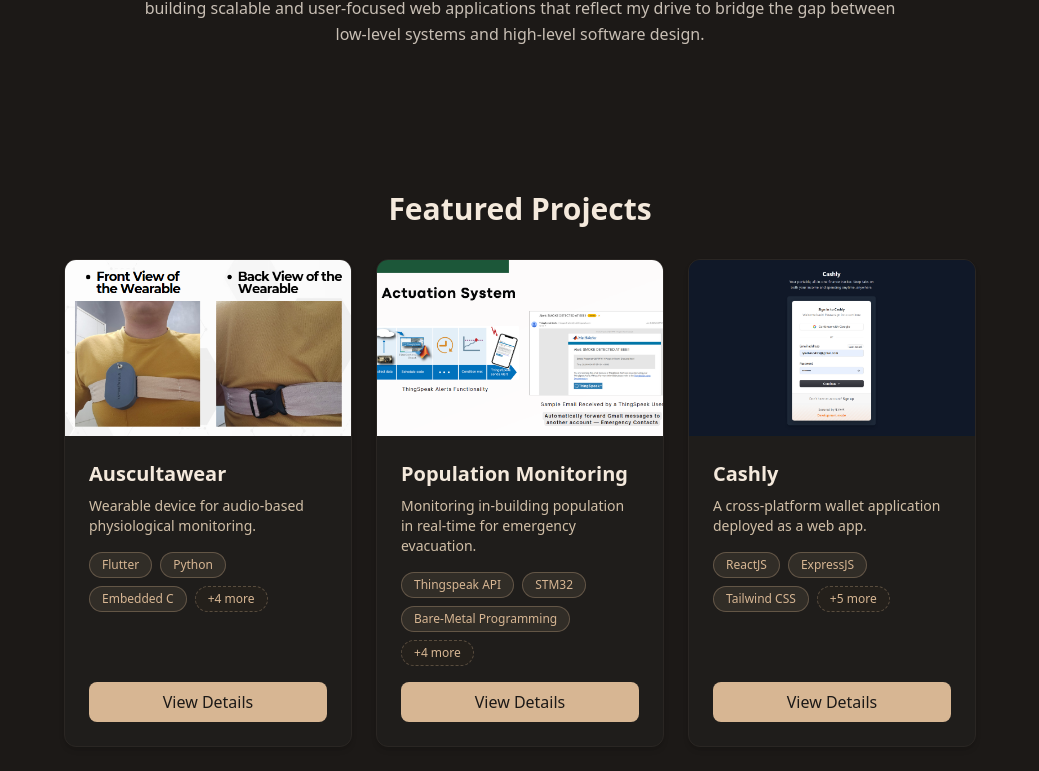
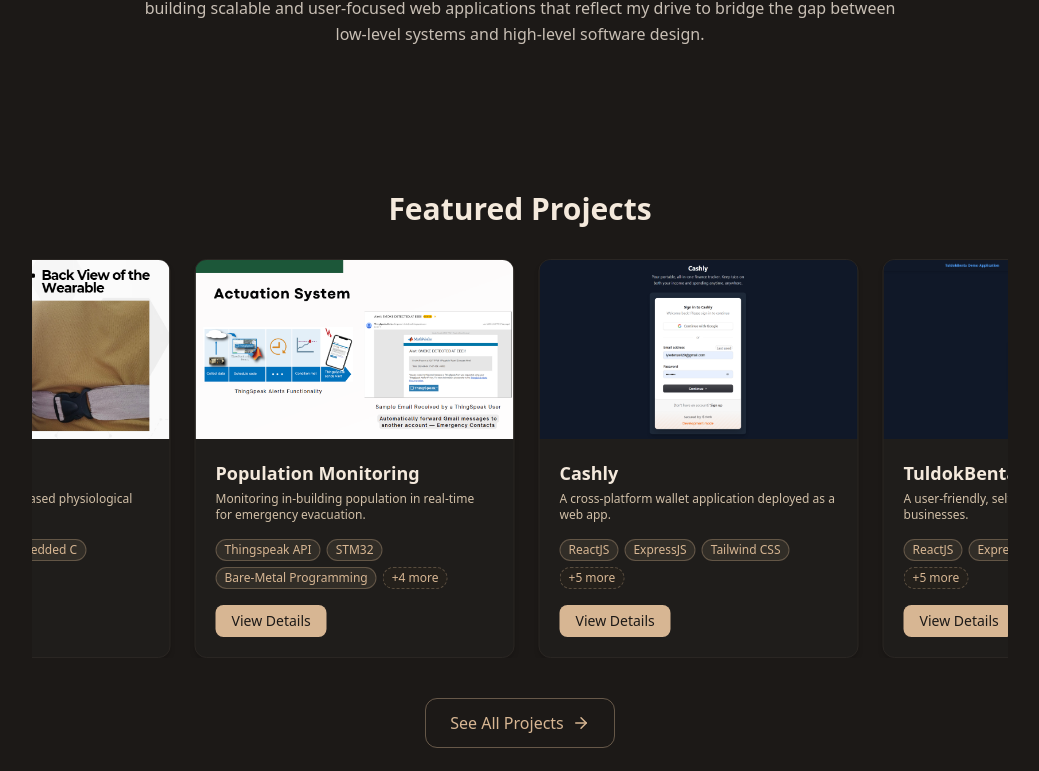
Before and after one commit to lyle0129/lyle-trillanes-portfolio, a React (Vite) app in the folder trillanes-lyle/: page / in a window 1280 px wide. Shown: the part 713-1484 px from the top of the page, without its empty margins (120-1159 px from the left). Built offline with nearby package versions, Linux system fonts and the light colour scheme.

Commit message:
Carousel on Projects

```diff
--- a/trillanes-lyle/src/components/Projects.jsx
+++ b/trillanes-lyle/src/components/Projects.jsx
@@ -1,8 +1,89 @@
-import { useState, useEffect } from "react";
+import { useState, useEffect, useRef } from "react";
 import { Link } from "react-router-dom";
 import projects from "./data/ProjectsData";
 import { X, FileText, Github, ExternalLink, ArrowRight } from "lucide-react";
 import { motion } from "framer-motion";
+
+// Infinite auto-scroll carousel for featured projects
+function FeaturedCarousel({ items, onSelect }) {
+  const trackRef = useRef(null);
+  const animRef = useRef(null);
+  const posRef = useRef(0);
+  const pausedRef = useRef(false);
+  const SPEED = 0.5; // px per frame
+
+  useEffect(() => {
+    const track = trackRef.current;
+    if (!track) return;
+
+    const raf = requestAnimationFrame(() => {
+      const halfWidth = track.scrollWidth / 2;
+
+      const step = () => {
+        if (!pausedRef.current) {
+          posRef.current += SPEED;
+          if (posRef.current >= halfWidth) posRef.current = 0;
+          track.style.transform = `translateX(-${posRef.current}px)`;
+        }
+        animRef.current = requestAnimationFrame(step);
+      };
+      animRef.current = requestAnimationFrame(step);
+    });
+
+    return () => {
+      cancelAnimationFrame(raf);
+      cancelAnimationFrame(animRef.current);
+    };
+  }, [items]);
+
+  const looped = [...items, ...items];
+
+  return (
+    <div
+      className="overflow-hidden w-full"
+      onMouseEnter={() => (pausedRef.current = true)}
+      onMouseLeave={() => (pausedRef.current = false)}
+    >
+      <div ref={trackRef} className="flex gap-6 w-max">
+        {looped.map((project, i) => (
+          <div
+            key={i}
+            onClick={() => onSelect(project)}
+            className="w-80 flex-shrink-0 bg-[#fdf8f3] dark:bg-[#1f1d1b] rounded-xl shadow-md border border-[#d9c8b4] dark:border-[#2a2623] flex flex-col overflow-hidden cursor-pointer hover:shadow-lg hover:-translate-y-1 transition-transform duration-200"
+          >
+            {project.thumbnail && (
+              <div className="w-full aspect-video overflow-hidden">
+                <img src={project.thumbnail} alt={project.title} className="w-full h-full object-cover" />
+              </div>
+            )}
+            <div className="p-5 flex flex-col flex-1">
+              <h3 className="text-lg font-semibold mb-1 text-[#3e2f1c] dark:text-[#f4e9dc]">{project.title}</h3>
+              <p className="text-xs text-[#6b4b2f] dark:text-[#d1bfa7] mb-4 line-clamp-2">{project.description}</p>
+              <div className="flex flex-wrap gap-1.5 mb-4">
+                {project.technologies?.slice(0, 3).map((tech, idx) => (
+                  <span key={idx} className="px-2 py-0.5 text-xs rounded-full bg-[#8b5e34]/10 dark:bg-[#d7b693]/10 text-[#8b5e34] dark:text-[#d7b693] border border-[#8b5e34]/30 dark:border-[#d7b693]/30">
+                    {tech}
+                  </span>
+                ))}
+                {project.technologies?.length > 3 && (
+                  <span className="px-2 py-0.5 text-xs rounded-full bg-[#8b5e34]/5 text-[#8b5e34] dark:text-[#d7b693] border border-dashed border-[#8b5e34]/30 dark:border-[#d7b693]/30">
+                    +{project.technologies.length - 3} more
+                  </span>
+                )}
+              </div>
+              <button
+                onClick={(e) => { e.stopPropagation(); onSelect(project); }}
+                className="mt-auto self-start bg-[#8b5e34] hover:bg-[#704a29] dark:bg-[#d7b693] dark:hover:bg-[#c2a67e] text-white dark:text-[#1c1917] px-4 py-1.5 text-sm rounded-lg transition-colors"
+              >
+                View Details
+              </button>
+            </div>
+          </div>
+        ))}
+      </div>
+    </div>
+  );
+}
 
 export default function Projects({ showAll = false }) {
   const [selectedProject, setSelectedProject] = useState(null);
@@ -10,100 +91,74 @@ export default function Projects({ showAll = false }) {
 
   const displayedProjects = showAll ? projects : projects.filter((p) => p.featured);
 
-  // Prevent body scroll when modal is open
   useEffect(() => {
-    if (selectedProject || selectedImage) {
-      document.body.style.overflow = "hidden";
-    } else {
-      document.body.style.overflow = "";
-    }
+    document.body.style.overflow = selectedProject || selectedImage ? "hidden" : "";
   }, [selectedProject, selectedImage]);
 
-  // Close modal on Escape key press
-  // Close modal on Escape key press or browser Back button
   useEffect(() => {
     const handleKeyDown = (e) => {
       if (e.key === "Escape") {
         setSelectedProject(null);
         setSelectedImage(null);
-        // Restore history if modal was opened
-        if (window.history.state?.modalOpen) {
-          window.history.back();
-        }
+        if (window.history.state?.modalOpen) window.history.back();
       }
     };
-
     const handlePopState = () => {
-      // When user presses the back button
       if (selectedProject || selectedImage) {
         setSelectedProject(null);
         setSelectedImage(null);
       }
     };
-
-    // When modal opens, push a new state so Back closes it
     if (selectedProject || selectedImage) {
       window.history.pushState({ modalOpen: true }, "");
     }
-
     window.addEventListener("keydown", handleKeyDown);
     window.addEventListener("popstate", handlePopState);
-
     return () => {
       window.removeEventListener("keydown", handleKeyDown);
       window.removeEventListener("popstate", handlePopState);
     };
   }, [selectedProject, selectedImage]);
 
+  return (
+    <section id="projects" className="py-16">
+      <h2 className="text-3xl font-bold mb-8 text-center px-4 sm:px-8">
+        {showAll ? "Projects" : "Featured Projects"}
+      </h2>
 
-  return (
-    <section id="projects" className="py-16 px-4 sm:px-8">
-      <h2 className="text-3xl font-bold mb-8 text-center">{showAll ? "Projects" : "Featured Projects"}</h2>
-
-      {/* Project Grid */}
-      <div className="grid grid-cols-1 sm:grid-cols-2 lg:grid-cols-3 gap-6">
+      {/* ── Infinite scroll carousel (home page) ── */}
+      {!showAll ? (
+        <>
+          <FeaturedCarousel items={displayedProjects} onSelect={setSelectedProject} />
+          <div className="flex justify-center mt-10 px-4 sm:px-8">
+            <Link
+              to="/projects"
+              className="flex items-center gap-2 px-6 py-3 rounded-xl border border-[#8b5e34]/40 dark:border-[#d7b693]/40 text-[#8b5e34] dark:text-[#d7b693] hover:bg-[#8b5e34] hover:dark:bg-[#d7b693] hover:text-white hover:dark:text-[#1c1917] hover:border-transparent transition font-medium"
+            >
+              See All Projects <ArrowRight size={18} />
+            </Link>
+          </div>
+        </>
+      ) : (
+        /* ── Grid (all projects page) ── */
+        <div className="px-4 sm:px-8 grid grid-cols-1 sm:grid-cols-2 lg:grid-cols-3 gap-6">
           {displayedProjects.map((project, index) => (
             <motion.div
               key={index}
               onClick={() => setSelectedProject(project)}
               initial={{ opacity: 0, scale: 0.95, y: 12 }}
               whileInView={{ opacity: 1, scale: 1, y: 0 }}
-        transition={{
-          duration: 0.3,
-          ease: "easeOut",
-          delay: index * 0.1, // 👈 optional stagger effect
-        }}
-        viewport={{ once: true, amount: 0.6 }} // 👈 triggers each time card enters
+              transition={{ duration: 0.3, ease: "easeOut", delay: index * 0.1 }}
+              viewport={{ once: true, amount: 0.6 }}
               className="bg-[#fdf8f3] dark:bg-[#1f1d1b] rounded-xl shadow-md border border-[#d9c8b4] dark:border-[#2a2623] flex flex-col justify-between hover:translate-y-[-3px] hover:shadow-lg transition overflow-hidden"
             >
-          {/* Thumbnail — only on home page */}
-          {!showAll && project.thumbnail && (
-            <div className="w-full h-44 overflow-hidden">
-              <img
-                src={project.thumbnail}
-                alt={project.title}
-                className="w-full h-full object-cover"
-              />
-            </div>
-          )}
-
               <div className="p-6 flex flex-col flex-1">
-            <h3 className="text-xl font-semibold mb-2 text-[#3e2f1c] dark:text-[#f4e9dc]">
-              {project.title}
-            </h3>
-            <p className="text-sm text-[#6b4b2f] dark:text-[#d1bfa7] mb-4">
-              {project.description}
-            </p>
-
-            {/* ✅ Show technologies directly on the card */}
+                <h3 className="text-xl font-semibold mb-2 text-[#3e2f1c] dark:text-[#f4e9dc]">{project.title}</h3>
+                <p className="text-sm text-[#6b4b2f] dark:text-[#d1bfa7] mb-4">{project.description}</p>
                 {project.technologies?.length > 0 && (
-            <div className="mb-4">
-              <div className="flex flex-wrap gap-2">
+                  <div className="mb-4 flex flex-wrap gap-2">
                     {project.technologies.slice(0, 3).map((tech, idx) => (
-                  <span
-                    key={idx}
-                    className="px-3 py-1 text-xs rounded-full bg-[#8b5e34]/10 dark:bg-[#d7b693]/10 text-[#8b5e34] dark:text-[#d7b693] border border-[#8b5e34]/30 dark:border-[#d7b693]/30 hover:translate-y-[-3px] hover:bg-[#8b5e34]/20 dark:hover:bg-[#d7b693]/20   transition"
-                  >
+                      <span key={idx} className="px-3 py-1 text-xs rounded-full bg-[#8b5e34]/10 dark:bg-[#d7b693]/10 text-[#8b5e34] dark:text-[#d7b693] border border-[#8b5e34]/30 dark:border-[#d7b693]/30 hover:translate-y-[-3px] hover:bg-[#8b5e34]/20 dark:hover:bg-[#d7b693]/20 transition">
                         {tech}
                       </span>
                     ))}
@@ -113,10 +168,7 @@ export default function Projects({ showAll = false }) {
                       </span>
                     )}
                   </div>
-            </div>
                 )}
-
-          {/* View Details Button */}
                 <button
                   onClick={() => setSelectedProject(project)}
                   className="mt-auto bg-[#8b5e34] hover:bg-[#704a29] dark:bg-[#d7b693] dark:hover:bg-[#c2a67e] text-white dark:text-[#1c1917] px-4 py-2 rounded-lg transition-colors"
@@ -127,130 +179,67 @@ export default function Projects({ showAll = false }) {
             </motion.div>
           ))}
         </div>
-
-      {/* See All Projects Link */}
-      {!showAll && (
-        <div className="flex justify-center mt-10">
-          <Link
-            to="/projects"
-            className="flex items-center gap-2 px-6 py-3 rounded-xl border border-[#8b5e34]/40 dark:border-[#d7b693]/40 text-[#8b5e34] dark:text-[#d7b693] hover:bg-[#8b5e34] hover:dark:bg-[#d7b693] hover:text-white hover:dark:text-[#1c1917] hover:border-transparent transition font-medium"
-          >
-            See All Projects <ArrowRight size={18} />
-          </Link>
-        </div>
       )}
 
       {/* Project Details Modal */}
       {selectedProject && (
         <div
           className="fixed inset-0 bg-black/40 backdrop-blur-sm flex items-center justify-center z-50 p-4 sm:p-6"
-          onClick={() => setSelectedProject(null)} // close on outside click
+          onClick={() => setSelectedProject(null)}
         >
           <div
             className="bg-white dark:bg-[#2b2521] p-6 rounded-xl shadow-xl w-full max-w-2xl max-h-[90vh] overflow-y-auto relative"
-            onClick={(e) => e.stopPropagation()} // prevent closing on inside click
+            onClick={(e) => e.stopPropagation()}
           >
-            {/* Close Button */}
-            <button
-              onClick={() => setSelectedProject(null)}
-              className="absolute top-3 right-3 text-gray-400 hover:text-gray-700 dark:hover:text-gray-200 transition"
-            >
+            <button onClick={() => setSelectedProject(null)} className="absolute top-3 right-3 text-gray-400 hover:text-gray-700 dark:hover:text-gray-200 transition">
               <X size={22} />
             </button>
-
-            <h2 className="text-2xl font-semibold mb-4 text-[#3e2f1c] dark:text-[#f4e9dc]">
-              {selectedProject.title}
-            </h2>
-            <p className="text-[#6b4b2f] dark:text-[#d1bfa7] mb-6">
-              {selectedProject.description}
-            </p>
-
-            {/* Media Section */}
+            <h2 className="text-2xl font-semibold mb-4 text-[#3e2f1c] dark:text-[#f4e9dc]">{selectedProject.title}</h2>
+            <p className="text-[#6b4b2f] dark:text-[#d1bfa7] mb-6">{selectedProject.description}</p>
             <div className="mb-2 text-sm text-center text-[#8b5e34] dark:text-[#d7b693] opacity-80">
               Click on an image to view it larger
             </div>
-
             <div className="grid grid-cols-1 sm:grid-cols-2 gap-4 mb-6">
               {selectedProject.media.map((src, idx) => (
                 <div
                   key={idx}
                   className="rounded-lg overflow-hidden border border-[#d9c8b4] dark:border-[#3a322e] flex items-center justify-center bg-gray-100 dark:bg-[#1a1613] cursor-pointer hover:opacity-80 transition"
-                  onClick={() => {
-                    if (!selectedProject.video) setSelectedImage(src);
-                  }}
+                  onClick={() => { if (!selectedProject.video) setSelectedImage(src); }}
                 >
                   {selectedProject.video ? (
-                    <video
-                      src={src}
-                      autoPlay
-                      loop
-                      muted
-                      playsInline
-                      className="w-full h-auto max-h-[60vh] object-contain rounded-lg"
-                    />
+                    <video src={src} autoPlay loop muted playsInline className="w-full h-auto max-h-[60vh] object-contain rounded-lg" />
                   ) : (
-                    <img
-                      src={src}
-                      alt={`${selectedProject.title} screenshot ${idx + 1}`}
-                      className="w-full h-48 sm:h-56 object-cover"
-                    />
+                    <img src={src} alt={`${selectedProject.title} screenshot ${idx + 1}`} className="w-full h-48 sm:h-56 object-cover" />
                   )}
                 </div>
               ))}
             </div>
-
-            {/* Tech Stack */}
             {selectedProject.technologies?.length > 0 && (
               <div className="mt-4 mb-6">
-                <h3 className="text-md font-semibold text-[#3e2f1c] dark:text-[#f4e9dc] mb-2">
-                  Technologies Used
-                </h3>
+                <h3 className="text-md font-semibold text-[#3e2f1c] dark:text-[#f4e9dc] mb-2">Technologies Used</h3>
                 <div className="flex flex-wrap gap-2">
                   {selectedProject.technologies.map((tech, idx) => (
-                    <span
-                      key={idx}
-                      className="px-3 py-1 text-xs rounded-full bg-[#8b5e34]/10 dark:bg-[#d7b693]/10 text-[#8b5e34] dark:text-[#d7b693] border border-[#8b5e34]/30 dark:border-[#d7b693]/30"
-                    >
+                    <span key={idx} className="px-3 py-1 text-xs rounded-full bg-[#8b5e34]/10 dark:bg-[#d7b693]/10 text-[#8b5e34] dark:text-[#d7b693] border border-[#8b5e34]/30 dark:border-[#d7b693]/30">
                       {tech}
                     </span>
                   ))}
                 </div>
               </div>
             )}
-
-            {/* Project Links */}
             <div className="flex flex-wrap gap-3 mt-4">
               {selectedProject.doclink && (
-                <a
-                  href={selectedProject.doclink}
-                  target="_blank"
-                  rel="noopener noreferrer"
-                  className="flex items-center gap-2 px-3 py-2 rounded-lg border border-[#d9c8b4] dark:border-[#3a322e] text-[#8b5e34] dark:text-[#d7b693] hover:bg-[#8b5e34]/10 dark:hover:bg-[#d7b693]/10 transition"
-                >
-                  <FileText size={18} />
-                  <span>Publication</span>
+                <a href={selectedProject.doclink} target="_blank" rel="noopener noreferrer" className="flex items-center gap-2 px-3 py-2 rounded-lg border border-[#d9c8b4] dark:border-[#3a322e] text-[#8b5e34] dark:text-[#d7b693] hover:bg-[#8b5e34]/10 dark:hover:bg-[#d7b693]/10 transition">
+                  <FileText size={18} /><span>Publication</span>
                 </a>
               )}
               {selectedProject.gitlink && (
-                <a
-                  href={selectedProject.gitlink}
-                  target="_blank"
-                  rel="noopener noreferrer"
-                  className="flex items-center gap-2 px-3 py-2 rounded-lg border border-[#d9c8b4] dark:border-[#3a322e] text-[#8b5e34] dark:text-[#d7b693] hover:bg-[#8b5e34]/10 dark:hover:bg-[#d7b693]/10 transition"
-                >
-                  <Github size={18} />
-                  <span>Code</span>
+                <a href={selectedProject.gitlink} target="_blank" rel="noopener noreferrer" className="flex items-center gap-2 px-3 py-2 rounded-lg border border-[#d9c8b4] dark:border-[#3a322e] text-[#8b5e34] dark:text-[#d7b693] hover:bg-[#8b5e34]/10 dark:hover:bg-[#d7b693]/10 transition">
+                  <Github size={18} /><span>Code</span>
                 </a>
               )}
               {selectedProject.demolink && (
-                <a
-                  href={selectedProject.demolink}
-                  target="_blank"
-                  rel="noopener noreferrer"
-                  className="flex items-center gap-2 px-3 py-2 rounded-lg border border-[#d9c8b4] dark:border-[#3a322e] text-[#8b5e34] dark:text-[#d7b693] hover:bg-[#8b5e34]/10 dark:hover:bg-[#d7b693]/10 transition"
-                >
-                  <ExternalLink size={18} />
-                  <span>Demo</span>
+                <a href={selectedProject.demolink} target="_blank" rel="noopener noreferrer" className="flex items-center gap-2 px-3 py-2 rounded-lg border border-[#d9c8b4] dark:border-[#3a322e] text-[#8b5e34] dark:text-[#d7b693] hover:bg-[#8b5e34]/10 dark:hover:bg-[#d7b693]/10 transition">
+                  <ExternalLink size={18} /><span>Demo</span>
                 </a>
               )}
             </div>
@@ -260,25 +249,12 @@ export default function Projects({ showAll = false }) {
 
       {/* Fullscreen Image Modal */}
       {selectedImage && (
-        <div
-          className="fixed inset-0 bg-black/80 flex items-center justify-center z-[60] p-4"
-          onClick={() => setSelectedImage(null)} // close on outside click
-        >
-          <div
-            className="relative w-full max-w-5xl max-h-[90vh]"
-            onClick={(e) => e.stopPropagation()} // prevent closing on inside click
-          >
-            <button
-              onClick={() => setSelectedImage(null)}
-              className="absolute top-3 right-3 text-gray-300 hover:text-white transition"
-            >
+        <div className="fixed inset-0 bg-black/80 flex items-center justify-center z-[60] p-4" onClick={() => setSelectedImage(null)}>
+          <div className="relative w-full max-w-5xl max-h-[90vh]" onClick={(e) => e.stopPropagation()}>
+            <button onClick={() => setSelectedImage(null)} className="absolute top-3 right-3 text-gray-300 hover:text-white transition">
               <X size={24} />
             </button>
-            <img
-              src={selectedImage}
-              alt="Fullscreen preview"
-              className="w-full h-auto max-h-[85vh] object-contain rounded-lg shadow-lg"
-            />
+            <img src={selectedImage} alt="Fullscreen preview" className="w-full h-auto max-h-[85vh] object-contain rounded-lg shadow-lg" />
           </div>
         </div>
       )}
```
Lines whose indentation alone changed are shown as unchanged.
